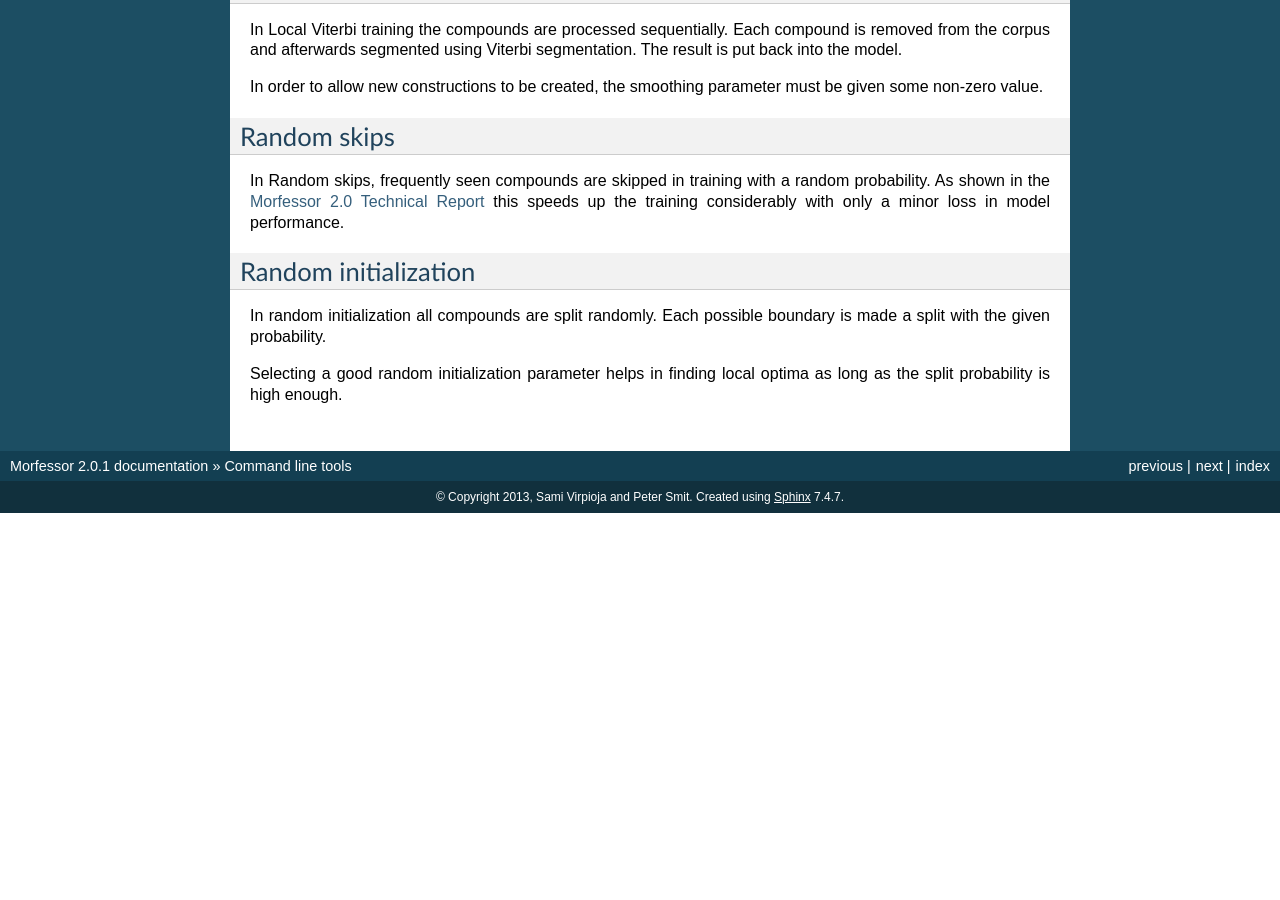
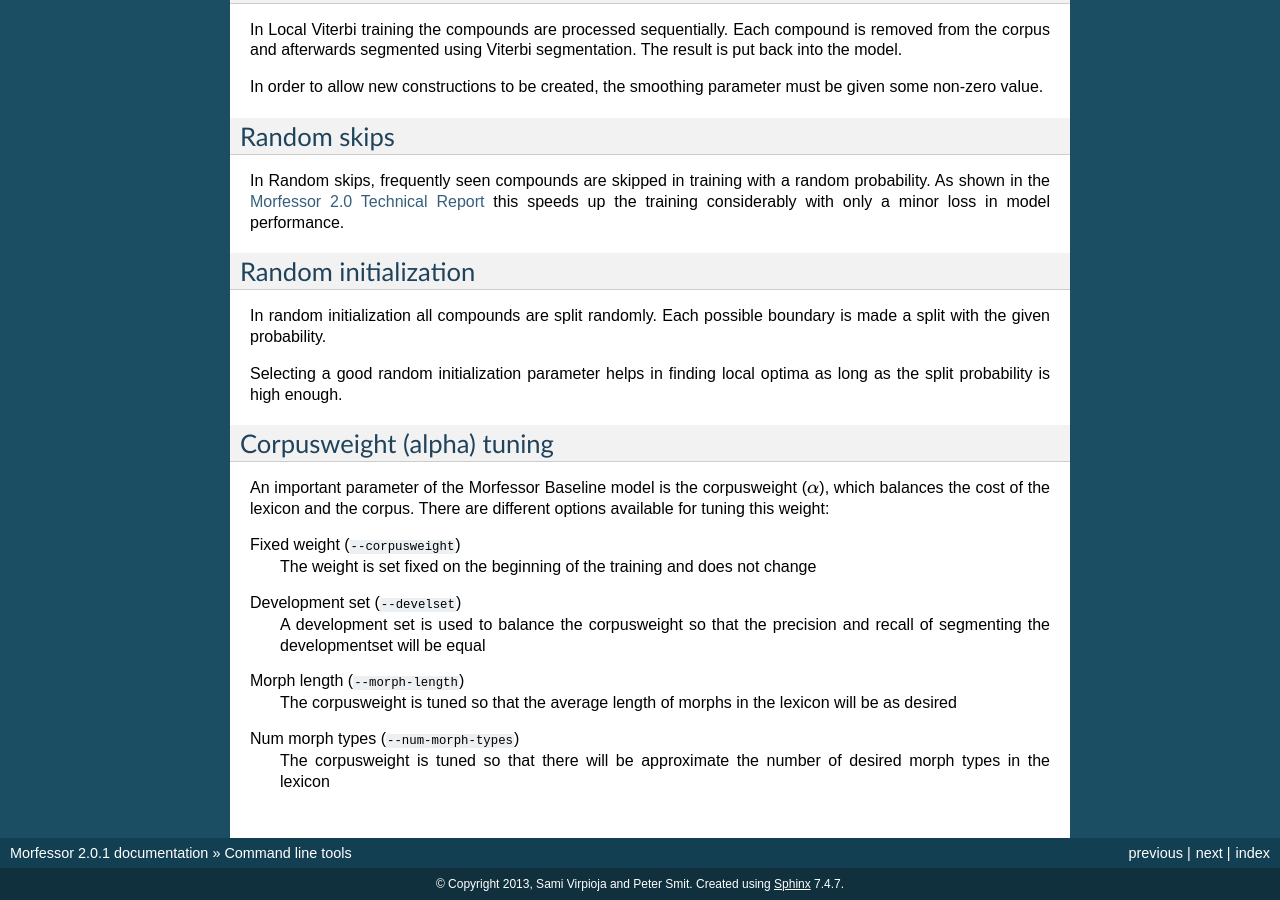
Before and after one commit to aalto-speech/morfessor, a Sphinx documentation site: the page built from docs/source/cmdtools.rst, in a window 1280 px wide and 900 px high, scrolled down 6252 px. Built offline with Sphinx 7.4.7, drawn with Linux system fonts in a browser that asks for light colours; before the commit the page ends 6765 px from its top, so only the background shows below that; some of the changed text lies outside the part shown.

Commit message:
Add morp-length training etc. to documentation

```diff
--- a/docs/source/cmdtools.rst
+++ b/docs/source/cmdtools.rst
@@ -356,3 +356,23 @@
 
 Selecting a good random initialization parameter helps in finding local optima
 as long as the split probability is high enough.
+
+.. _`corpusweight`:
+
+Corpusweight (alpha) tuning
+---------------------------
+An important parameter of the Morfessor Baseline model is the corpusweight
+(:math:`\alpha`), which balances the cost of the lexicon and the corpus. There
+are different options available for tuning this weight:
+
+Fixed weight (``--corpusweight``)
+    The weight is set fixed on the beginning of the training and does not change
+Development set (``--develset``)
+    A development set is used to balance the corpusweight so that the precision
+    and recall of segmenting the developmentset will be equal
+Morph length (``--morph-length``)
+    The corpusweight is tuned so that the average length of morphs in the
+    lexicon will be as desired
+Num morph types (``--num-morph-types``)
+    The corpusweight is tuned so that there will be approximate the number of
+    desired morph types in the lexicon
```
